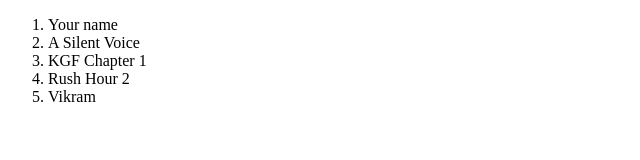
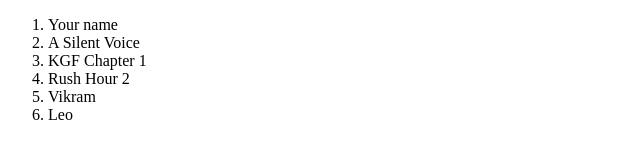
Before and after one commit to thenushan123/First-github-repo, a plain HTML site: page index.html in a window 1280 px wide. Shown: the full height of the page, 0-640 px from the left. Drawn offline with Linux system fonts and the light colour scheme.

Commit message:
Add Additional Film

```diff
--- a/index.html
+++ b/index.html
@@ -12,6 +12,7 @@
         <li>KGF Chapter 1</li>
         <li>Rush Hour 2</li>
         <li>Vikram</li>
+        <li>Leo</li>
     </ol>
 </body>
 </html>
```
